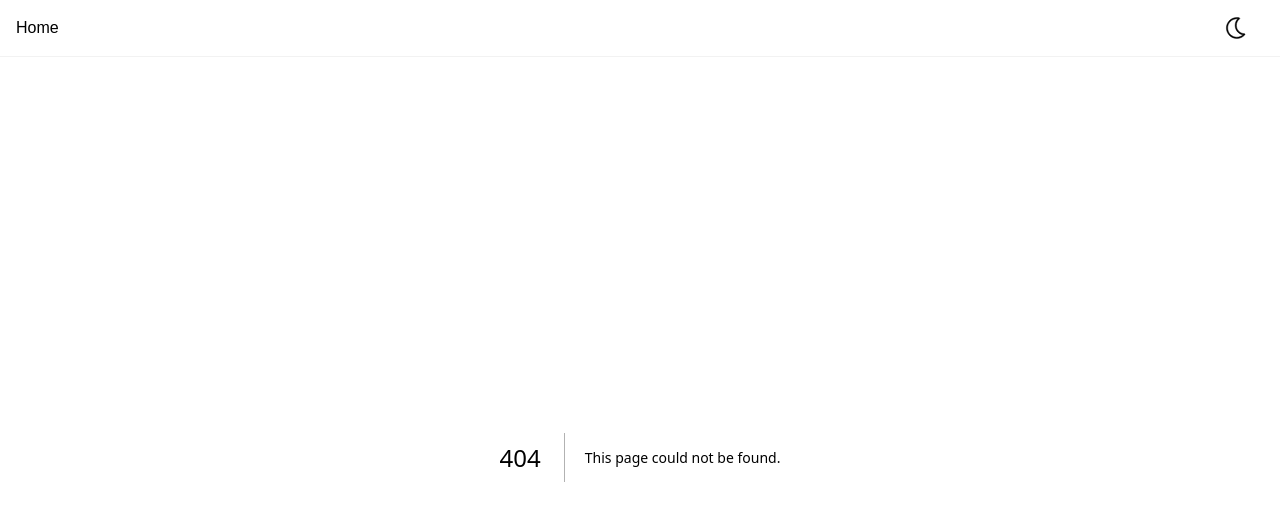
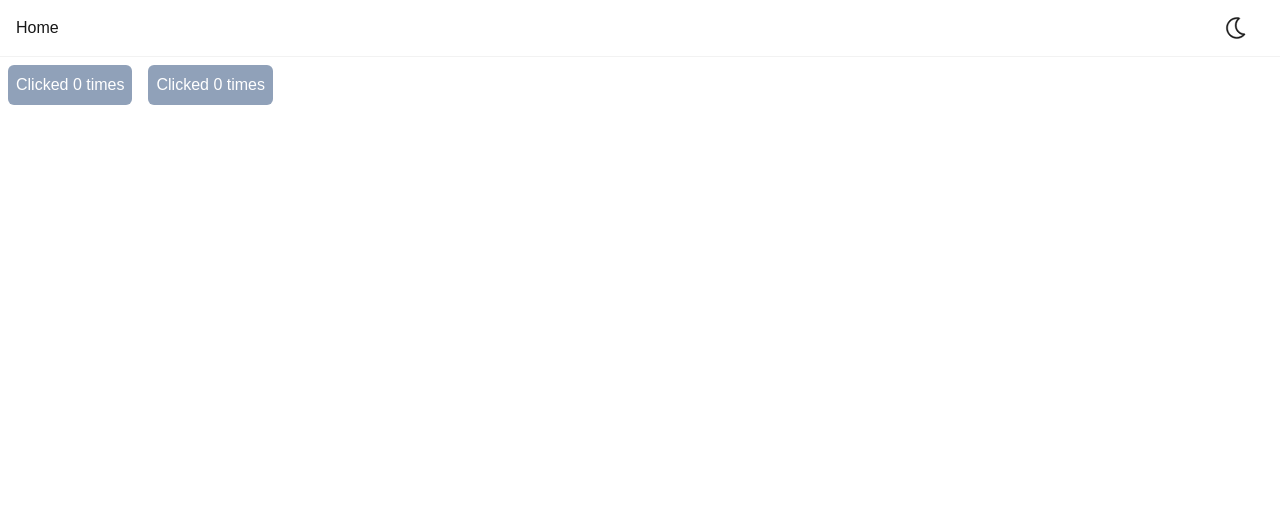
Before and after one commit to Sujal-Vanjare/react-learn, a Next.js app: page /updating-the-screen in a window 1280 px wide. Before the commit this address had no page. Shown: the top 520 px of the page. Built offline with nearby package versions, Linux system fonts and the light colour scheme.

Commit message:
updating the screen

```diff
--- /dev/null
+++ b/src/app/updating-the-screen/page.jsx
@@ -0,0 +1,42 @@
+"use client";
+// Often, you’ll want your component to “remember” some information and display it.
+// For example, maybe you want to count the number of times a button is clicked.
+// To do this, add state to your component.
+
+import { useState } from "react";
+
+function Button() {
+  // You’ll get two things from useState: the current state (count), and the function that lets you update it (setCount).
+  // You can give them any names, but the convention is to write [something, setSomething].
+
+  //   The first time the button is displayed, count will be 0 because you passed 0 to useState().
+  const [count, setCount] = useState(0);
+
+  function handleClick() {
+    setCount(count + 1);
+  }
+
+  return (
+    <button
+      className="cursor-pointer rounded-md p-2 bg-slate-400 text-white m-2"
+      onClick={handleClick}
+    >
+      Clicked {count} times
+    </button>
+  );
+}
+
+// ---- //
+
+// If you render the same component multiple times, each will get its own state.
+
+// Notice how each button “remembers” its own count state and doesn’t affect other buttons.
+
+export default function Page() {
+  return (
+    <div>
+      <Button />
+      <Button />
+    </div>
+  );
+}
```
